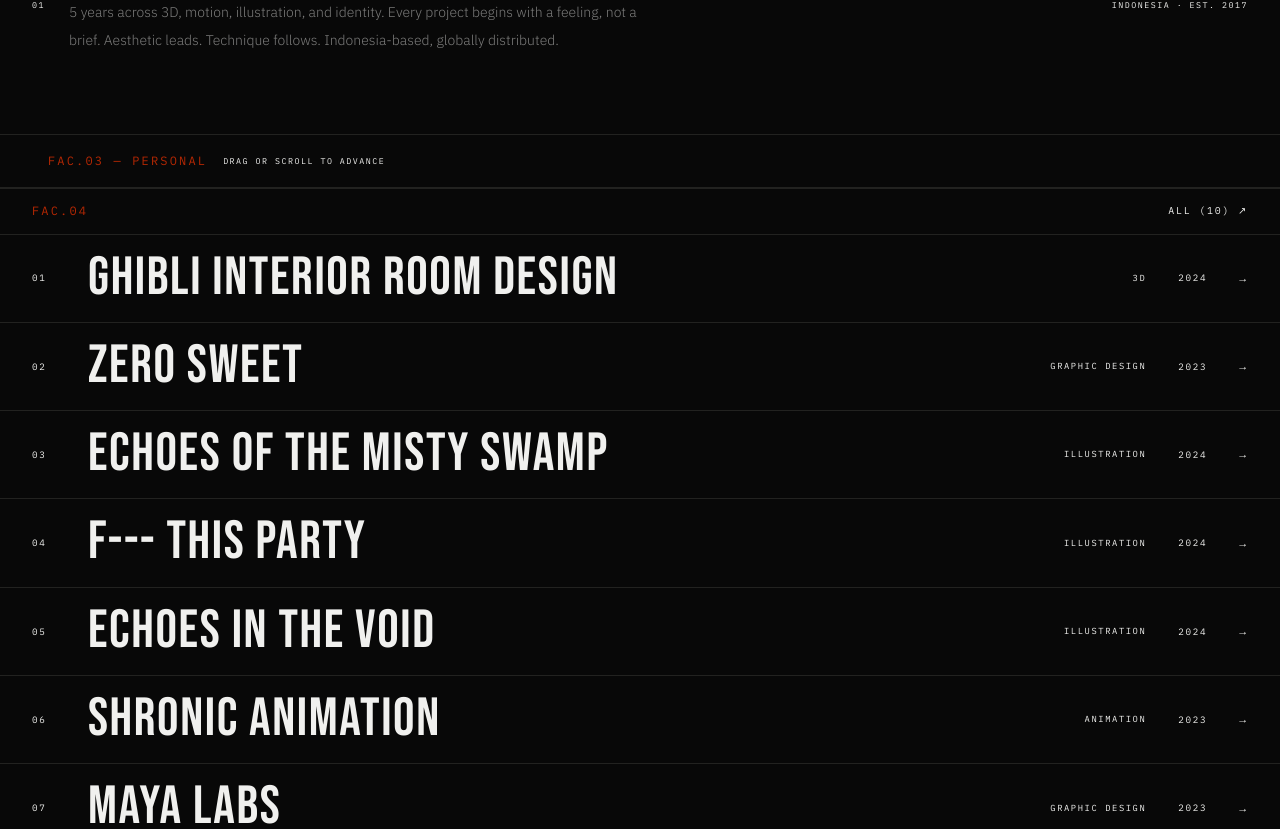
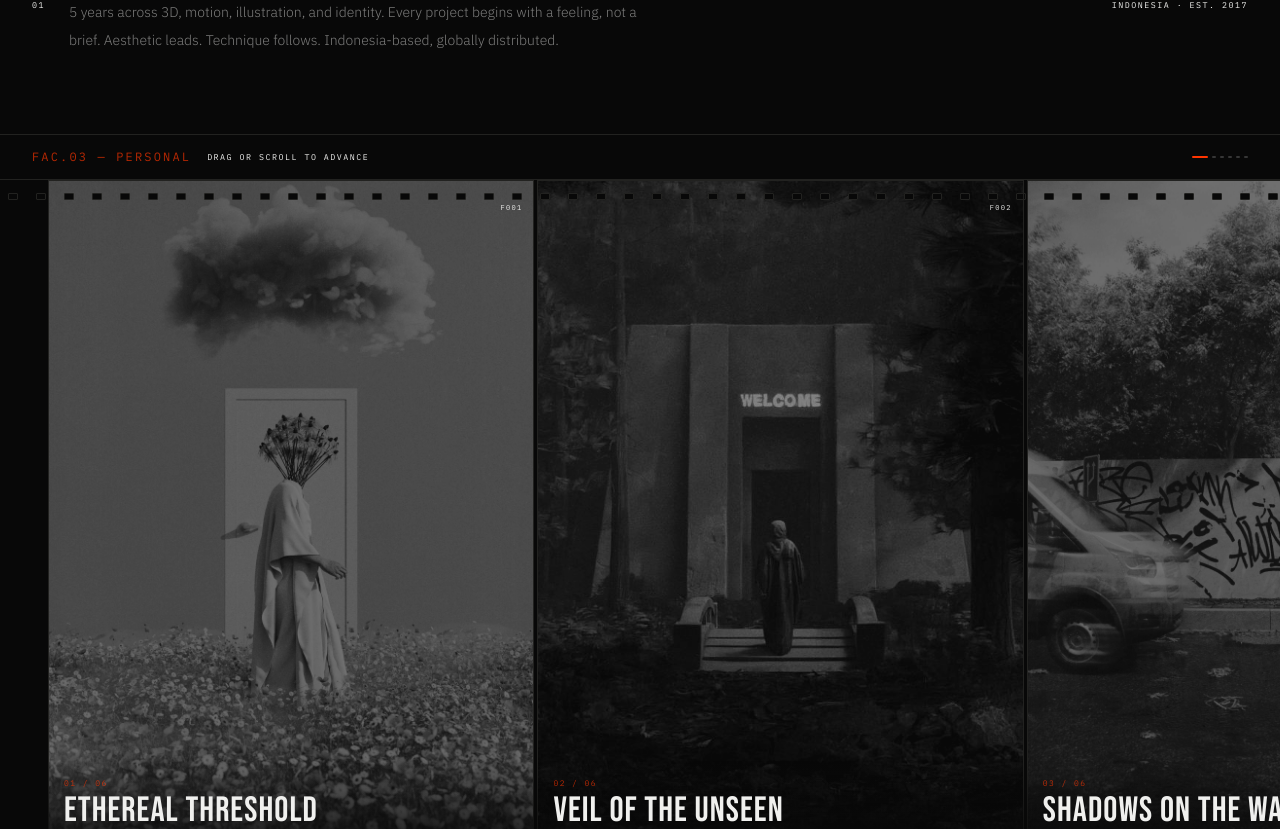
Before and after one commit to irawanrizky0404/RizkyWeb, a Next.js app: page / in a window 1280 px wide. Shown: the part 1251-2080 px from the top of the page. Built offline with nearby package versions, Linux system fonts and the light colour scheme.

Commit message:
Fix alignment and missing works for FAC.03 on home page

```diff
--- a/src/components/home/film-strip.tsx
+++ b/src/components/home/film-strip.tsx
@@ -25,7 +25,7 @@ export function FilmStrip({ projects, typeFilter }: FilmStripProps) {
   };
   const isLight = getBrightness(design?.colors?.black || "#080808") > 128;
 
-  const filteredProjects = typeFilter === "personal" ? projects.filter((p) => p.type === "personal") :
+  const filteredProjects = typeFilter === "personal" ? projects.filter((p) => p.type === "personal" || p.tags?.includes("Personal")) :
                            typeFilter === "client" ? projects.filter((p) => p.type === "client" || !p.type) :
                            projects;
   const featured = filteredProjects.filter((p) => p.featured);
@@ -109,7 +109,7 @@ export function FilmStrip({ projects, typeFilter }: FilmStripProps) {
   return (
     <section ref={containerRef} className="relative border-t border-rule overflow-hidden bg-black">
       {/* Header */}
-      <div className="flex items-center justify-between px-5 py-4 md:px-12 border-b border-rule">
+      <div className="relative flex items-center justify-between px-5 py-3 md:px-8 border-b border-rule">
         <div className="flex items-center gap-4">
           <span className="fac">{typeFilter === "personal" ? "FAC.03 — Personal" : "FAC.04 — Works"}</span>
           <span className="lab text-white/20 desk-only" style={{ fontSize: "0.52rem" }}>Drag or scroll to advance</span>
```
